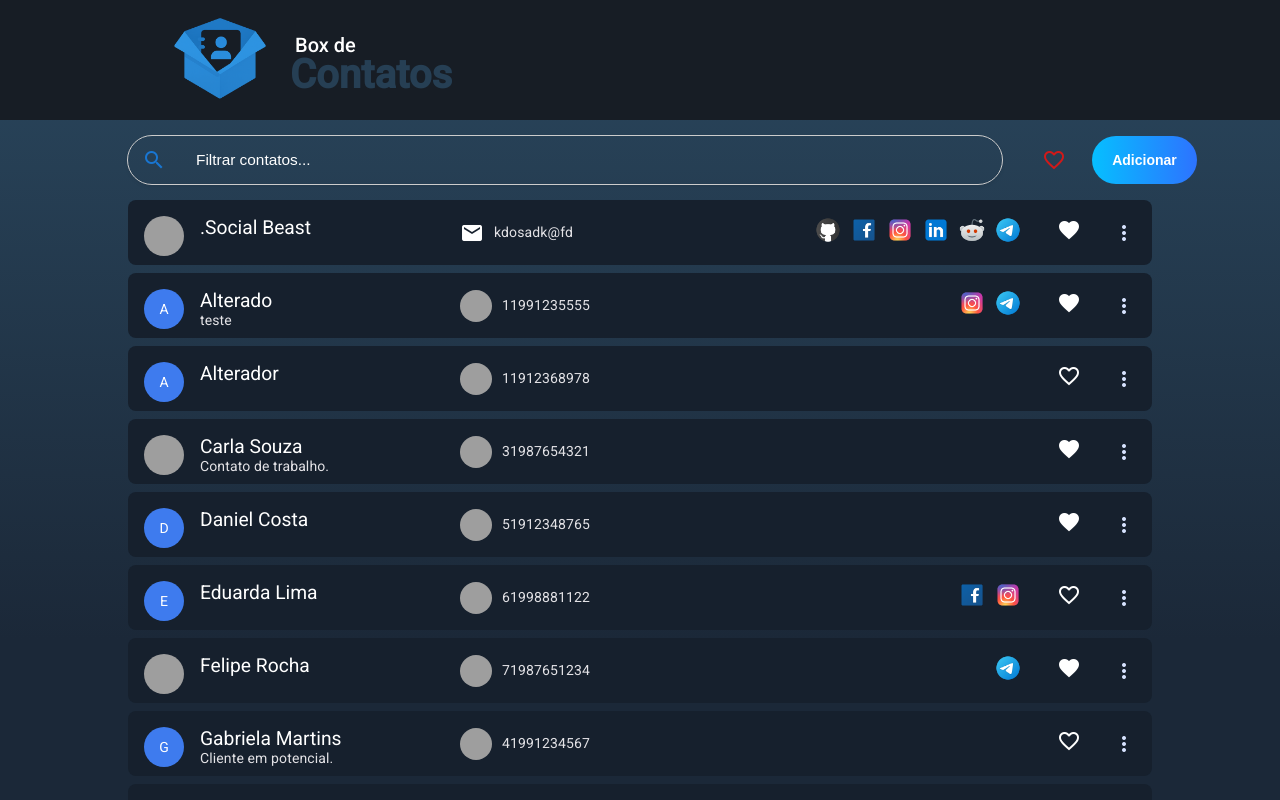
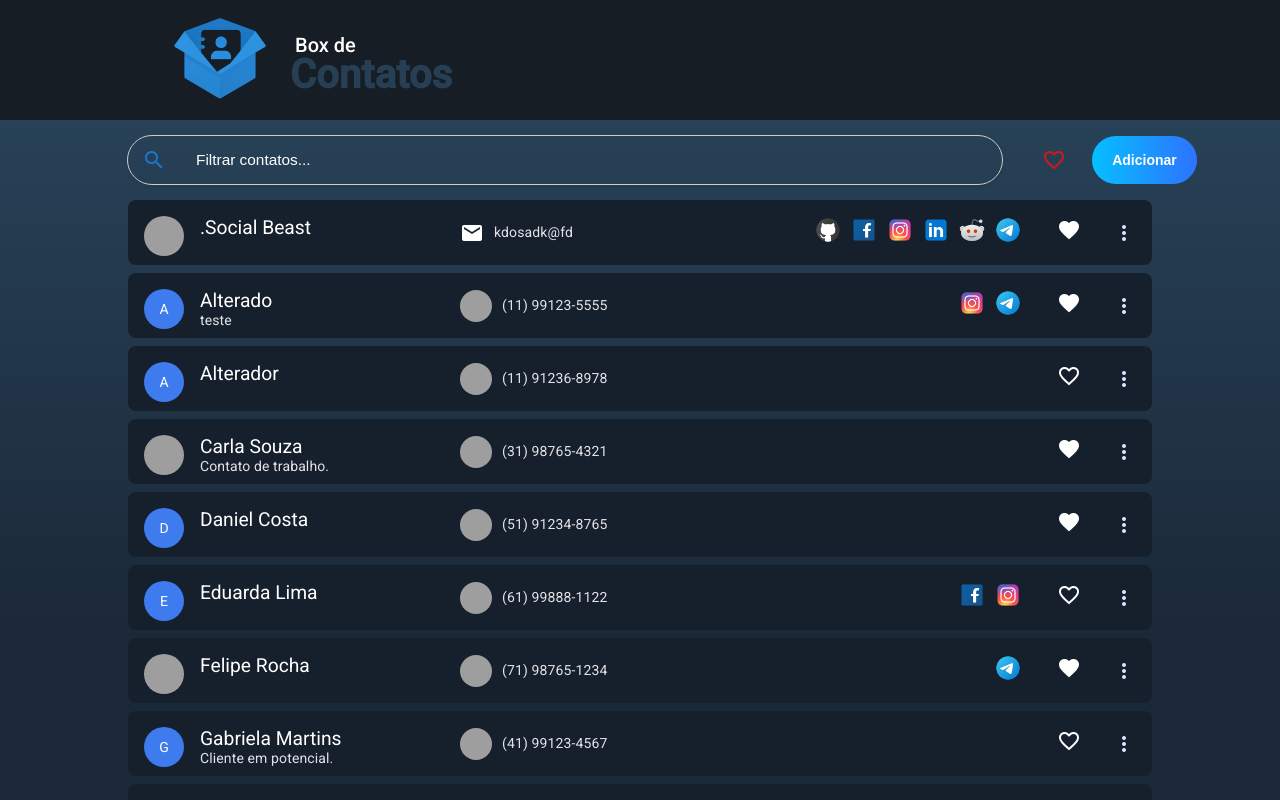
Before and after one commit to matigous/contact-box, an Angular app: page /contacts in a window 1280 px wide. Built offline with nearby package versions, Linux system fonts and the light colour scheme; data requests are answered from the project's data file; grey boxes are pictures that could not be loaded.

Commit message:
varias correcao

```diff
--- a/api/db.json
+++ b/api/db.json
@@ -122,7 +122,7 @@
       "id": "12",
       "name": "Alterador",
       "ddi": "+55",
-      "phone": "11912368978",
+      "phone": "(11) 91236-8978",
       "email": "",
       "fav": false,
       "photo": "",
@@ -240,6 +240,26 @@
           "url": "http://localhost:4200/"
         }
       ]
+    },
+    {
+      "id": "1754081173210",
+      "name": "Teste",
+      "ddi": null,
+      "phone": "(93) 84390-2849",
+      "email": "fdofk@f",
+      "fav": null,
+      "photo": null,
+      "notes": null,
+      "socialNetworks": [
+        {
+          "type": "GitHub",
+          "url": "http://localhost:4200"
+        },
+        {
+          "type": "Facebook",
+          "url": "http://localhost:4200"
+        }
+      ]
     }
   ],
   "social-networks": [
--- a/src/app/features/contacts/details/details.html
+++ b/src/app/features/contacts/details/details.html
@@ -86,11 +86,13 @@
             <div class="contact-info-row">
               <mat-form-field [appearance]="isViewing() ? 'fill' : 'outline'" class="contact-info-item formfield-ddi">
                 <mat-label>DDI</mat-label>
-                <input matInput formControlName="ddi" [readonly]="true" value="+55" />
+                <input matInput formControlName="" [readonly]="true" value="+55" />
               </mat-form-field>
               <mat-form-field [appearance]="isViewing() ? 'fill' : 'outline'" class="contact-info-item">
                 <mat-label>Phone</mat-label>
-                <input matInput formControlName="phone" [readonly]="isViewing()" placeholder="11 91234-5678" />
+                <input matInput id="phone-input" formControlName="phone" [readonly]="isViewing()"
+                  placeholder="11 91234-5678" (change)="formatPhoneInput()" (keypress)="formatPhoneInput()"
+                  maxlength="15" />
                 <mat-error *ngIf="contactForm.get('phone')?.hasError('required')">
                   Phone is required.
                 </mat-error>
--- a/src/app/features/contacts/details/details.ts
+++ b/src/app/features/contacts/details/details.ts
@@ -79,7 +79,10 @@ export class Details implements OnInit {
     }
   }
 
-  ngOnInit(): void {}
+  ngOnInit(): void {
+    if (this.contactForm) {
+    }
+  }
 
   protected isViewing(): boolean {
     return this.mode === 'viewing';
@@ -107,6 +110,7 @@ export class Details implements OnInit {
         .subscribe({
           next: (contact) => {
             this.contact = contact;
+            this.contact.phone = this.formatPhone(contact.phone);
             this.formService.fillForm(this.contact);
             this.loading = false;
           },
@@ -212,6 +216,8 @@ export class Details implements OnInit {
   protected onSubmit() {
     if (this.contactForm?.valid) {
       let contact: Contact = this.contactForm?.getRawValue();
+      console.log('Contact to save:', contact);
+      contact.phone.replace(/\D/g, '');
       if (this.isCreating()) {
         contact.id = Date.now().toString(); //TODO: Verificar se precisa.
         this.contactsService
@@ -261,6 +267,38 @@ export class Details implements OnInit {
   ngOnDestroy(): void {
     this.destroy$.next();
     this.destroy$.complete();
-    this.formService.formGroup?.reset();
+    if (this.contactForm) {
+      this.contactForm.reset();
+      const snArray = this.contactForm.get('socialNetworks') as FormArray;
+      if (snArray) {
+        while (snArray.length > 0) {
+          snArray.removeAt(0);
+        }
+      }
+    }
+    console.log(this.contactForm?.value.socialNetworks);
+  }
+  formatPhoneInput() {
+    const phoneInput = document.getElementById(
+      'phone-input'
+    ) as HTMLInputElement;
+    phoneInput.value = this.formatPhone(phoneInput.value);
+  }
+  formatPhone(phone: string): string {
+    if (phone) {
+      let value = phone.replace(/\D/g, '');
+      if (value.length > 10) {
+        value = value.slice(0, 11);
+      }
+      if (value.length >= 10) {
+        value = `(${value.slice(0, 2)}) ${value.slice(2, 7)}-${value.slice(7)}`;
+      } else if (value.length >= 2) {
+        value = `(${value.slice(0, 2)}) ${value.slice(2, 6)}-${value.slice(6)}`;
+      } else if (value.length === 1) {
+        value = `(${value})`;
+      }
+      return value;
+    }
+    return '';
   }
 }
--- a/src/app/features/contacts/list/components/list-item/list-item.html
+++ b/src/app/features/contacts/list/components/list-item/list-item.html
@@ -14,7 +14,7 @@
   <div *ngIf="contactItem.phone; else showEmail" class="main-contact">
     <img mat-card-avatar class="national-flag" src="https://cdn-icons-png.flaticon.com/512/3909/3909370.png"
       alt="Phone icon" matTooltip="{{contactItem.ddi}}">
-    <mat-card-subtitle subtitle-text-size>{{contactItem.phone}}</mat-card-subtitle>
+    <mat-card-subtitle subtitle-text-size>{{formatPhone(contactItem.phone)}}</mat-card-subtitle>
   </div>
   <ng-template #showEmail>
     <div class="main-contact">
--- a/src/app/features/contacts/list/components/list-item/list-item.ts
+++ b/src/app/features/contacts/list/components/list-item/list-item.ts
@@ -56,4 +56,7 @@ export class ListItem {
     event.stopPropagation();
     window.open(url);
   }
+  formatPhone(phone: string): string {
+    return phone.replace(/(\d{2})(\d{4,5})(\d{4})/, '($1) $2-$3');
+  }
 }
--- a/src/app/shared/services/contact-form-service.ts
+++ b/src/app/shared/services/contact-form-service.ts
@@ -18,8 +18,8 @@ export class ContactFormService {
     {
       id: [''],
       name: ['', [Validators.required, Validators.minLength(3)]],
-      ddi: ['', [Validators.pattern(/^\+\d{1,3}$/)]],
-      phone: ['', [Validators.pattern(/^\d{10,11}$/)]],
+      ddi: ['+55', [Validators.pattern(/^\+\d{1,3}$/)]],
+      phone: ['', [Validators.pattern(/^\(\d{2}\) \d{4,5}-\d{4}$/)]],
       email: ['', [Validators.email]],
       fav: [false],
       photo: [
```
